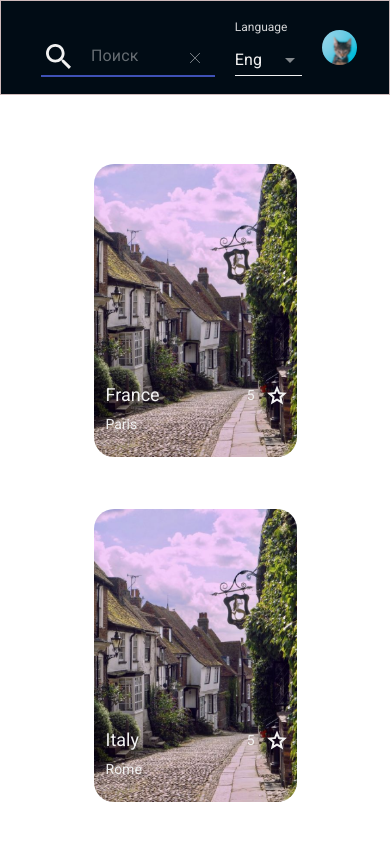
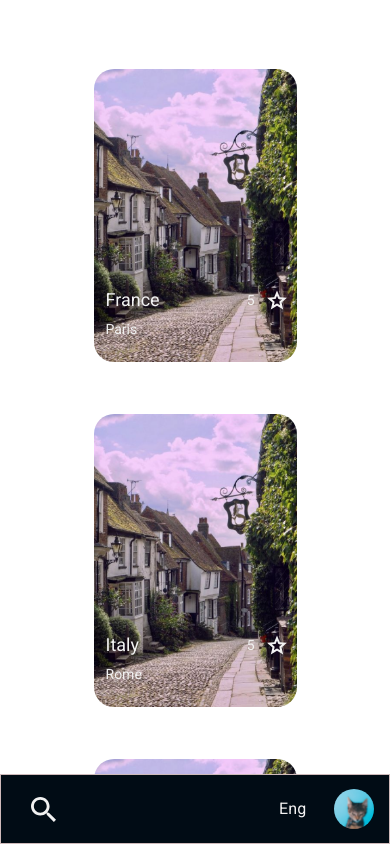
Before and after one commit to BurnTree1/travel-app, a React (Create React App) app: page / in a window 390 px wide. Shown: the top 844 px of the page. Built offline with nearby package versions, Linux system fonts and the light colour scheme.

Commit message:
feat: add adaptive for header

```diff
--- a/src/components/Header/Header.css
+++ b/src/components/Header/Header.css
@@ -32,3 +32,34 @@
         width: 200px;
     }
 }
+
+@media (max-width: 700px) {
+    .app .MuiInput-underline:before {
+        display: none;
+    }
+
+    .app .MuiInput-underline:after {
+        display: none;
+    }
+
+    .app .MuiSelect-icon {
+        display: none;
+    }
+
+    .app .search__input {
+        display: none;
+    }
+
+    .app .MuiOutlinedInput-notchedOutline {
+        border-color: #000;
+        border-radius: 20px;
+    }
+
+    .app .search__topInput input {
+        color: #000;
+        background-color: #fff;
+        width: 100%;
+        border-radius: 20px;
+        padding-left: 50px;
+    }
+}
--- a/src/components/Header/Header.module.css
+++ b/src/components/Header/Header.module.css
@@ -45,12 +45,38 @@
     }
 }
 
-@media (max-width: 575px) {
+@media (max-width: 700px) {
+    .header {
+        position: fixed;
+        bottom: 0;
+        width: 100%;
+        z-index: 9;
+    }
+
     .logo {
-        width: 111px;
+        display: none;
     }
 
     .avatar__img {
         width: 40px;
     }
+
+    .language__text {
+        display: none;
+    }
+
+    .language {
+        width: 55px;
+        margin: 0;
+    }
+
+    .header {
+        height: 70px;
+        padding: 15px 15px 15px 30px;
+    }
+
+    .header__right {
+        width: 100%;
+        justify-content: flex-end;
+    }
 }
--- a/src/components/Header/Search/Search.module.css
+++ b/src/components/Header/Search/Search.module.css
@@ -13,10 +13,57 @@
     cursor: pointer;
 }
 
-.search__search {
+.search__icon {
     width: 25px;
     position: absolute;
     left: 5px;
     bottom: 9px;
     cursor: pointer;
 }
+
+.search__top {
+    display: none;
+    width: 270px;
+    height: 60px;
+    position: fixed;
+    top: 30px;
+    left: 50%;
+    transform: translateX(-50%);
+    z-index: 9;
+}
+
+.input__wrap {
+    position: relative;
+}
+
+.search__topIcon {
+    position: absolute;
+    top: 50%;
+    left: 14px;
+    transform: translateY(-50%);
+    z-index: 1;
+}
+
+@media (max-width: 700px) {
+    .search__delete {
+        display: none;
+    }
+
+    .search {
+        width: 25px;
+        padding-top: 0;
+        height: 25px;
+    }
+
+    .search__wrap {
+        margin-right: auto;
+    }
+
+    .search__icon {
+        position: static;
+    }
+
+    .search__top {
+        display: block;
+    }
+}
--- a/src/components/Header/Search/Search.tsx
+++ b/src/components/Header/Search/Search.tsx
@@ -2,6 +2,7 @@ import React, {FC, useState} from "react";
 import TextField from "@material-ui/core/TextField";
 import del from 'Assets/image/delete.svg'
 import search from 'Assets/image/search.svg'
+import searchDark from 'Assets/image/searchDark.svg'
 import styles from './Search.module.css'
 
 type propsType = {
@@ -9,6 +10,7 @@ type propsType = {
 }
 export const Search: FC<propsType> = (props) => {
     const [searchText, setSearchText] = useState<string>('')
+    const [showSearch, setshowSearch] = useState<boolean>(false)
     const onSearchChange = (event) => {
         setSearchText(event.target.value);
         props.findCountries(event.target.value)
@@ -17,12 +19,28 @@ export const Search: FC<propsType> = (props) => {
         setSearchText('')
         props.findCountries('')
     }
+    const onSearchShow = () => {
+        setshowSearch(!showSearch)
+    }
     return (
-        <div className={styles.search}>
-            <TextField className='search__input' id="search" autoFocus={true} autoComplete='off' value={searchText} onChange={onSearchChange}
-                       placeholder='Поиск'/>
-            <img onClick={onDeleteSearch} src={del} alt="delete" className={styles.search__delete}/>
-            <img src={search} alt="search" className={styles.search__search}/>
+        <div className={styles.search__wrap}>
+            {showSearch &&
+            <div className={styles.search__top}>
+                <div className={styles.input__wrap}>
+                    <TextField className='search__topInput' id="searchTop" autoComplete='off' value={searchText}
+                               onChange={onSearchChange}
+                               variant="outlined"/>
+                    <img src={searchDark} alt="search" className={styles.search__topIcon}/>
+                </div>
+            </div>
+            }
+            <div className={styles.search}>
+                <TextField className='search__input' id="search" autoFocus={true} autoComplete='off' value={searchText}
+                           onChange={onSearchChange}
+                           placeholder='Поиск'/>
+                <img onClick={onDeleteSearch} src={del} alt="delete" className={styles.search__delete}/>
+                <img onClick={onSearchShow} src={search} alt="search" className={styles.search__icon}/>
+            </div>
         </div>
     )
 }
```
Also changed, not shown: src/assets/image/searchDark.svg (added).
